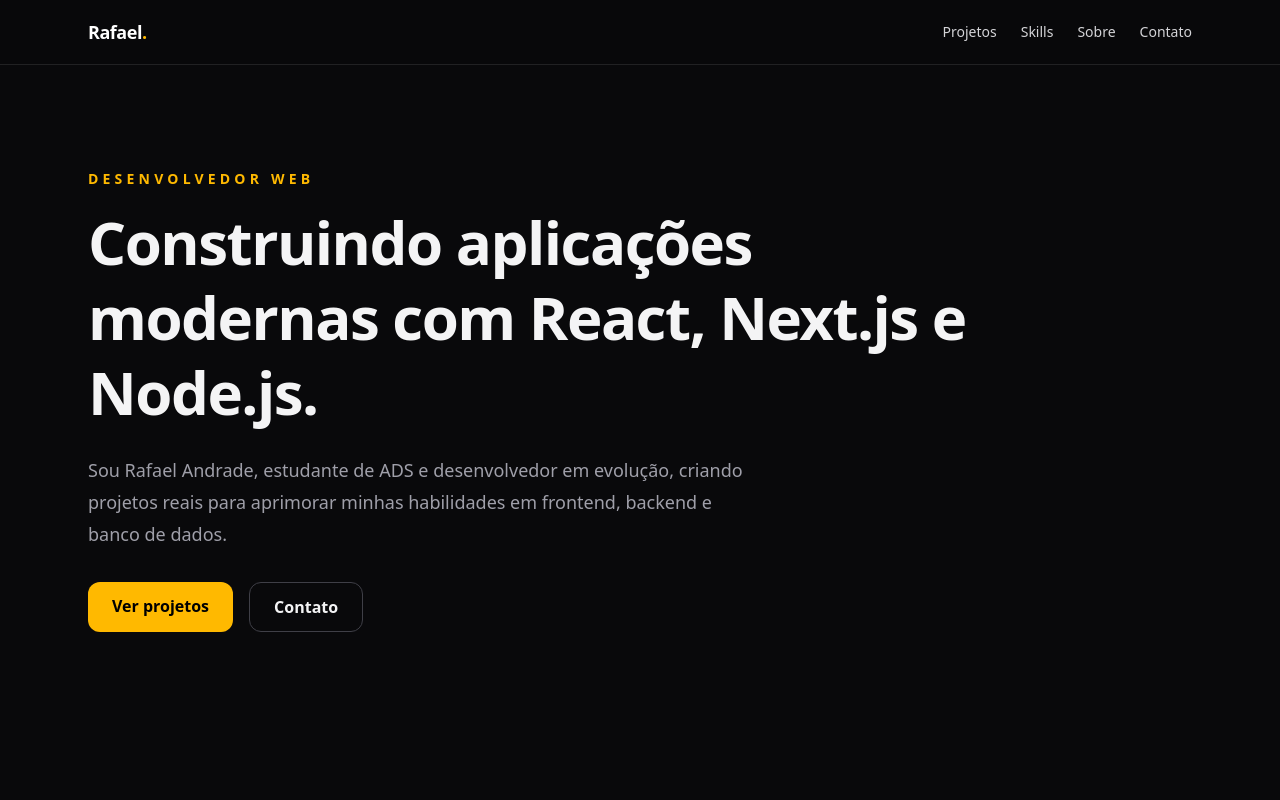
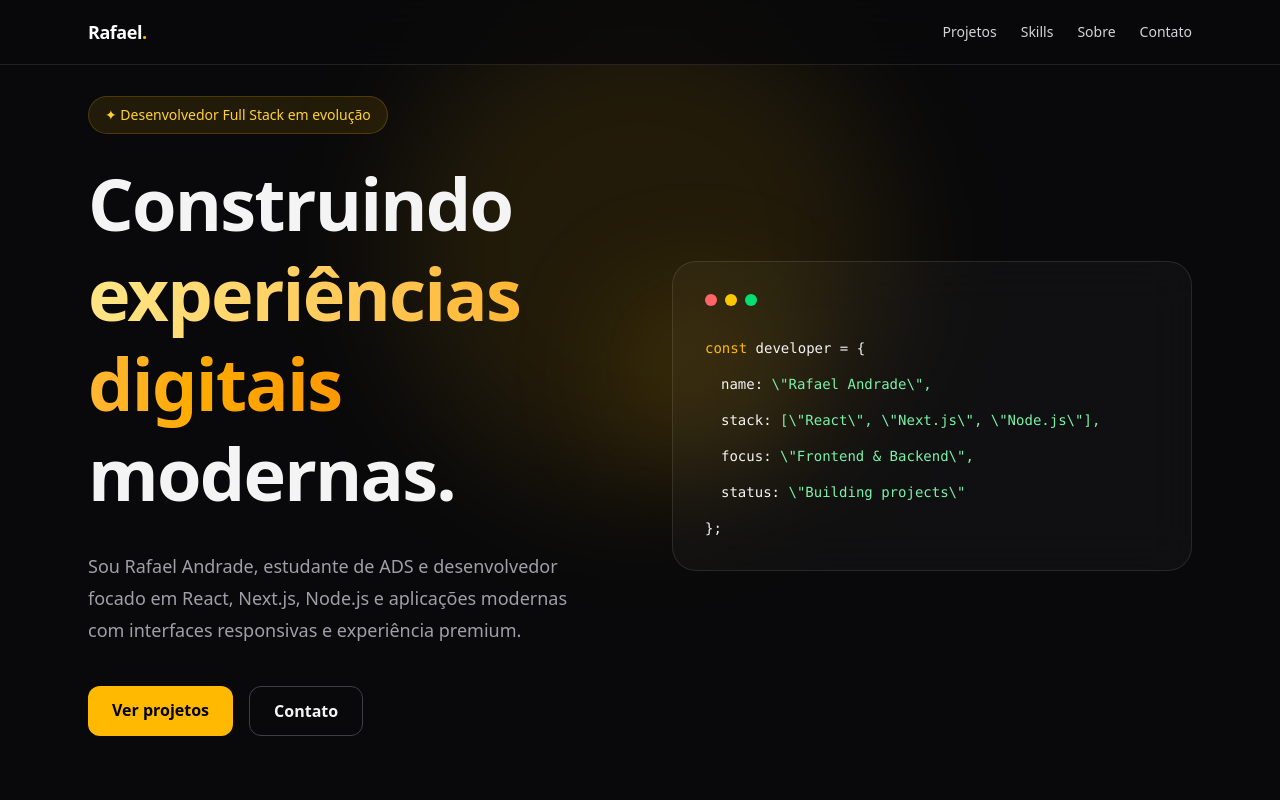
Before and after one commit to crsandrade/crsandrade-portfolio, a Next.js app: page / in a window 1280 px wide. Shown: the top 800 px of the page. Built offline with nearby package versions, Linux system fonts and the light colour scheme.

Commit message:
feat: improve hero section visual design

```diff
--- a/components/Hero.tsx
+++ b/components/Hero.tsx
@@ -1,21 +1,30 @@
 export function Hero() {
   return (
-    <section className="mx-auto flex min-h-screen max-w-6xl flex-col justify-center px-6 py-20">
-      <p className="mb-4 text-sm font-semibold uppercase tracking-[0.3em] text-amber-400">
-        Desenvolvedor Web
+    <section className="relative overflow-hidden">
+      <div className="absolute left-1/2 top-0 h-[500px] w-[500px] -translate-x-1/2 rounded-full bg-amber-400/10 blur-3xl" />
+
+      <div className="relative mx-auto grid min-h-screen max-w-6xl items-center gap-16 px-6 py-24 md:grid-cols-2">
+        <div>
+          <div className="mb-6 inline-flex items-center rounded-full border border-amber-400/20 bg-amber-400/10 px-4 py-2 text-sm font-medium text-amber-300">
+            ✦ Desenvolvedor Full Stack em evolução
+          </div>
+
+          <h1 className="max-w-4xl text-5xl font-black leading-tight tracking-tight sm:text-6xl md:text-7xl">
+            Construindo
+            <span className="bg-gradient-to-r from-amber-200 to-amber-500 bg-clip-text text-transparent">
+              {" "}
+              experiências digitais
+            </span>{" "}
+            modernas.
+          </h1>
+
+          <p className="mt-8 max-w-2xl text-base leading-8 text-zinc-400 sm:text-lg">
+            Sou Rafael Andrade, estudante de ADS e desenvolvedor focado em
+            React, Next.js, Node.js e aplicações modernas com interfaces
+            responsivas e experiência premium.
           </p>
 
-      <h1 className="max-w-4xl text-4xl font-black leading-tight tracking-tight sm:text-5xl md:text-6xl">
-        Construindo aplicações modernas com React, Next.js e Node.js.
-      </h1>
-
-      <p className="mt-6 max-w-2xl text-base leading-8 text-zinc-400 sm:text-lg">
-        Sou Rafael Andrade, estudante de ADS e desenvolvedor em evolução,
-        criando projetos reais para aprimorar minhas habilidades em frontend,
-        backend e banco de dados.
-      </p>
-
-      <div className="mt-8 flex flex-col gap-4 sm:flex-row">
+          <div className="mt-10 flex flex-col gap-4 sm:flex-row">
             <a
               href="#projects"
               className="rounded-xl bg-amber-400 px-6 py-3 text-center font-bold text-black transition hover:bg-amber-300"
@@ -30,6 +39,60 @@
               Contato
             </a>
           </div>
+        </div>
+
+        <div className="relative hidden md:block">
+          <div className="absolute -left-10 top-10 h-32 w-32 rounded-full bg-amber-400/20 blur-3xl" />
+
+          <div className="relative rounded-3xl border border-white/10 bg-white/[0.03] p-8 backdrop-blur-xl">
+            <div className="flex gap-2">
+              <div className="h-3 w-3 rounded-full bg-red-400" />
+              <div className="h-3 w-3 rounded-full bg-yellow-400" />
+              <div className="h-3 w-3 rounded-full bg-green-400" />
+            </div>
+
+            <div className="mt-8 space-y-4 font-mono text-sm">
+              <p>
+                <span className="text-amber-400">const</span> developer = {"{"}
+              </p>
+
+              <p className="pl-4">
+                name:
+                <span className="text-green-300">
+                  {" "}
+                  \"Rafael Andrade\",
+                </span>
+              </p>
+
+              <p className="pl-4">
+                stack:
+                <span className="text-green-300">
+                  {" "}
+                  [\"React\", \"Next.js\", \"Node.js\"],
+                </span>
+              </p>
+
+              <p className="pl-4">
+                focus:
+                <span className="text-green-300">
+                  {" "}
+                  \"Frontend & Backend\",
+                </span>
+              </p>
+
+              <p className="pl-4">
+                status:
+                <span className="text-green-300">
+                  {" "}
+                  \"Building projects\"
+                </span>
+              </p>
+
+              <p>{"};"}</p>
+            </div>
+          </div>
+        </div>
+      </div>
     </section>
   );
 }
```
Lines whose indentation alone changed are shown as unchanged.
